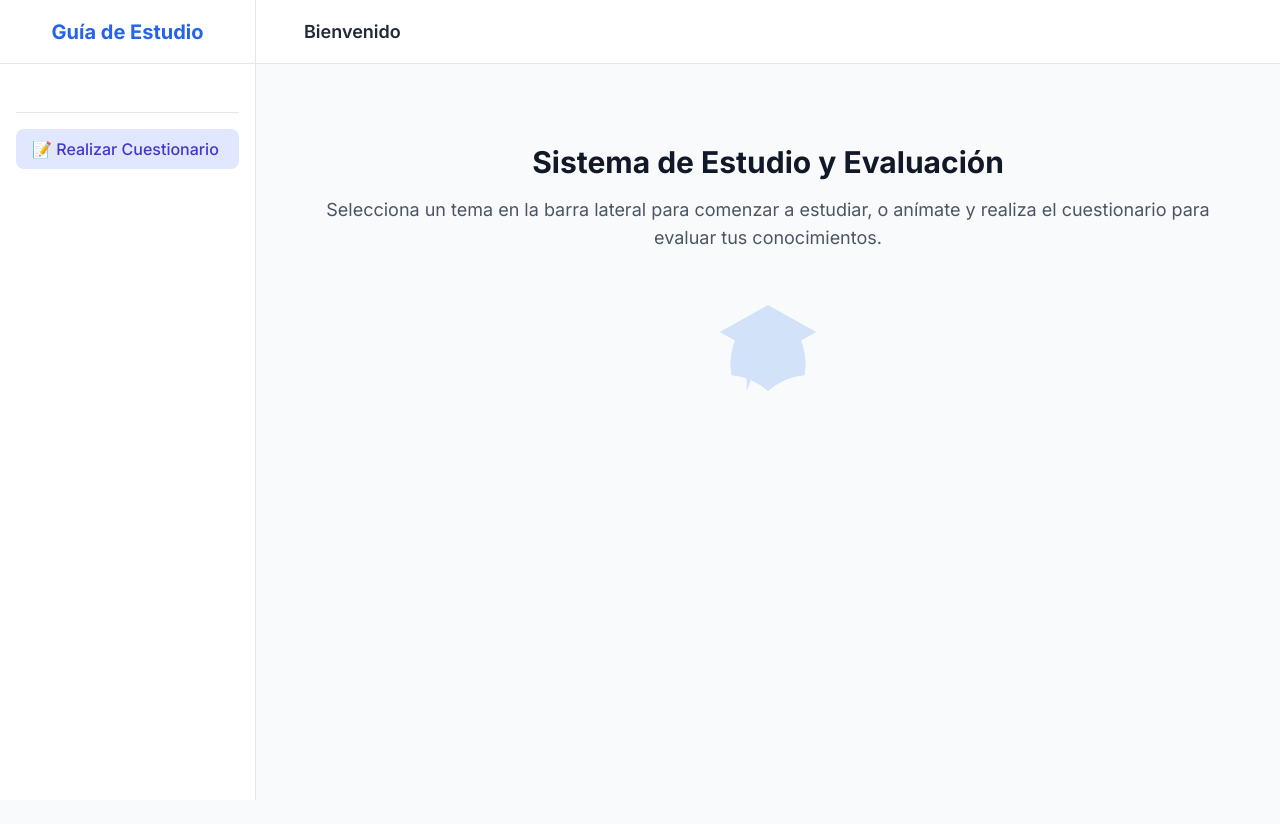
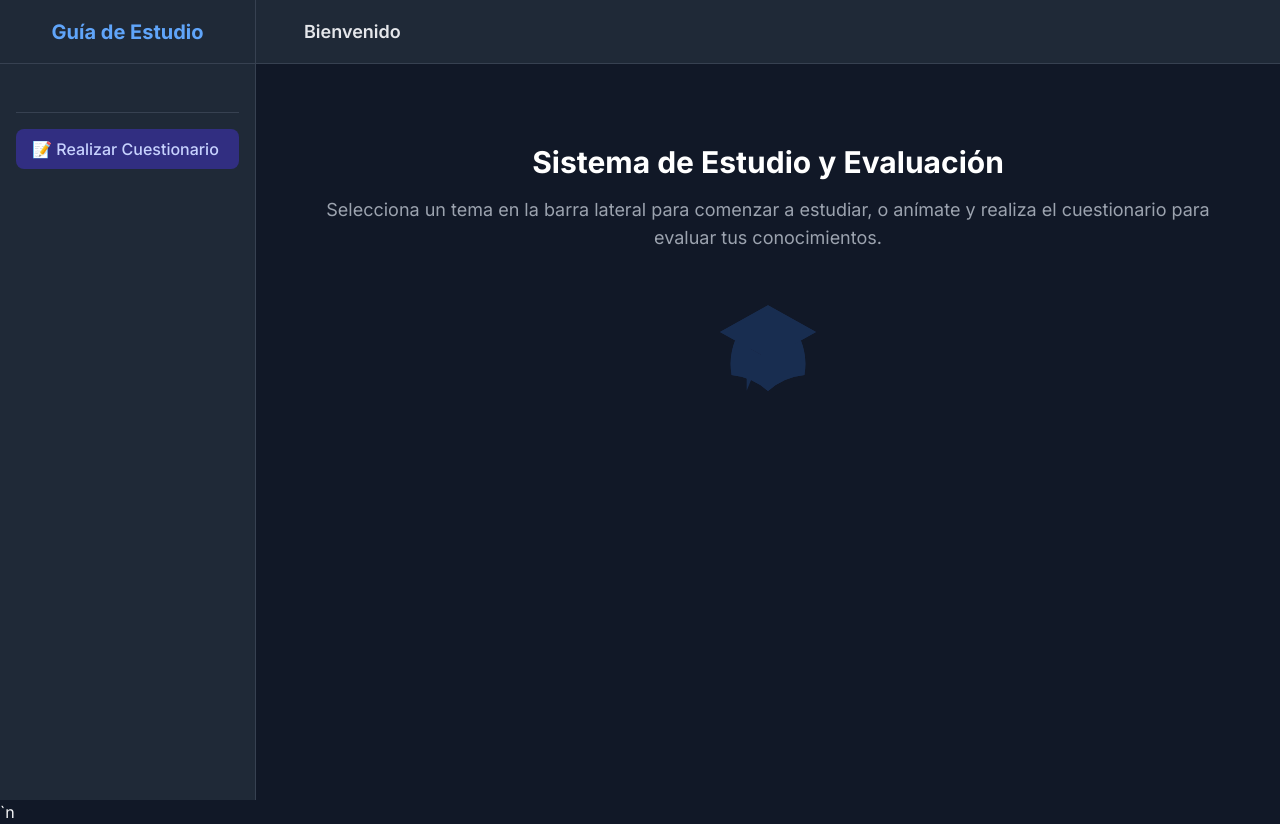
Before and after one commit to 314-thon/IFTS18-TSDS, a plain HTML site: page 1.2.1_desarrollo-de-sistemas-o-o/Transito/index.html in a window 1280 px wide. Before the commit the page ends 800 px from the top, so only its background shows below. Drawn offline with nearby package versions, Linux system fonts and the light colour scheme.

Commit message:
fix: Remove ES modules to fix CORS and default to dark mode

```diff
--- a/1.2.1_desarrollo-de-sistemas-o-o/Transito/app.js
+++ b/1.2.1_desarrollo-de-sistemas-o-o/Transito/app.js
@@ -1,4 +1,4 @@
-import { studyData, questionPool } from './data.js';
+
 
 document.addEventListener('DOMContentLoaded', () => {
   // --- Elementos del DOM ---
--- a/1.2.1_desarrollo-de-sistemas-o-o/Transito/data.js
+++ b/1.2.1_desarrollo-de-sistemas-o-o/Transito/data.js
@@ -307,5 +307,3 @@ const questionPool = [
     explanation: "El Artículo 131 sanciona la conducción con más de 1.0 g/l de alcohol (o los límites que apliquen)."
   }
 ];
-
-export { studyData, questionPool };
--- a/1.2.1_desarrollo-de-sistemas-o-o/Transito/index.html
+++ b/1.2.1_desarrollo-de-sistemas-o-o/Transito/index.html
@@ -1,5 +1,5 @@
 <!DOCTYPE html>
-<html lang="es" class="light">
+<html lang="es" class="dark">
 <head>
   <meta charset="UTF-8">
   <meta name="viewport" content="width=device-width, initial-scale=1.0">
@@ -190,6 +190,6 @@
 
   </div>
 
-  <script type="module" src="app.js"></script>
+  <script src="data.js"></script>`n  <script src="app.js"></script>
 </body>
 </html>
```
